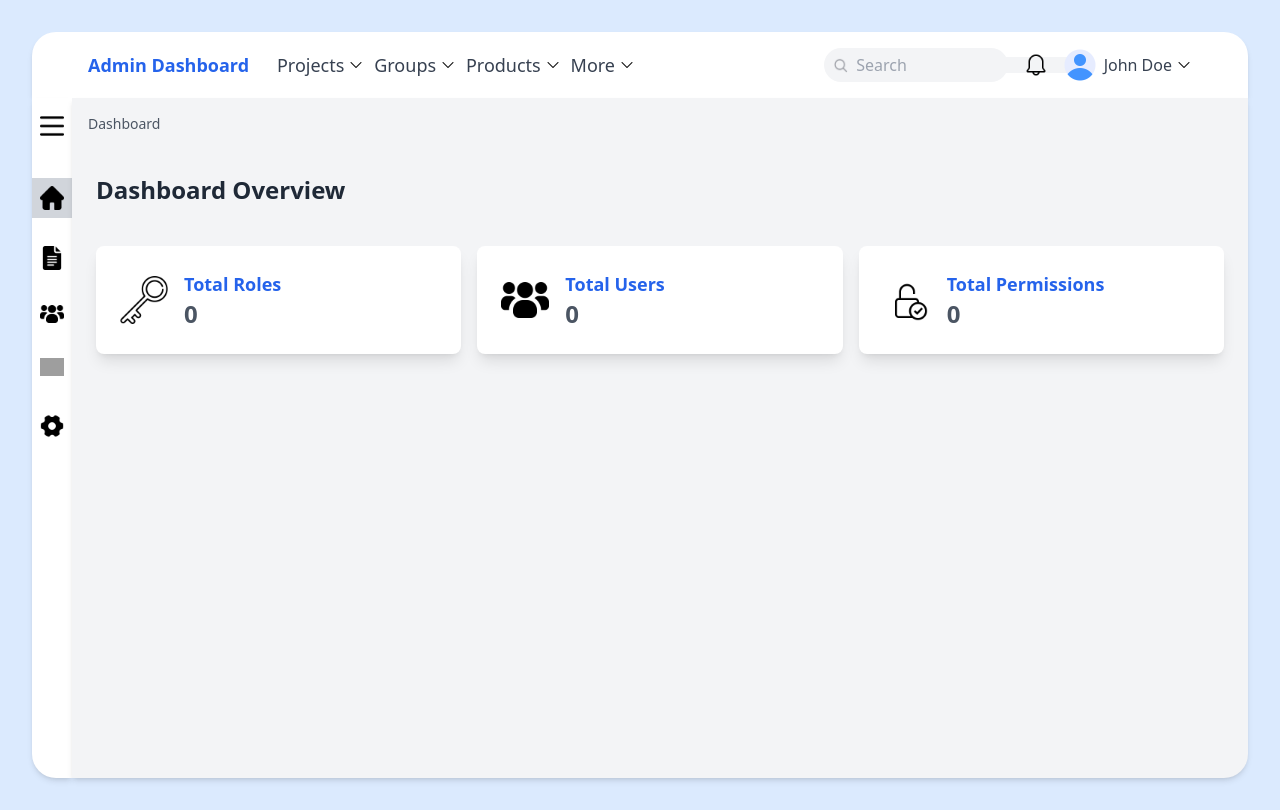
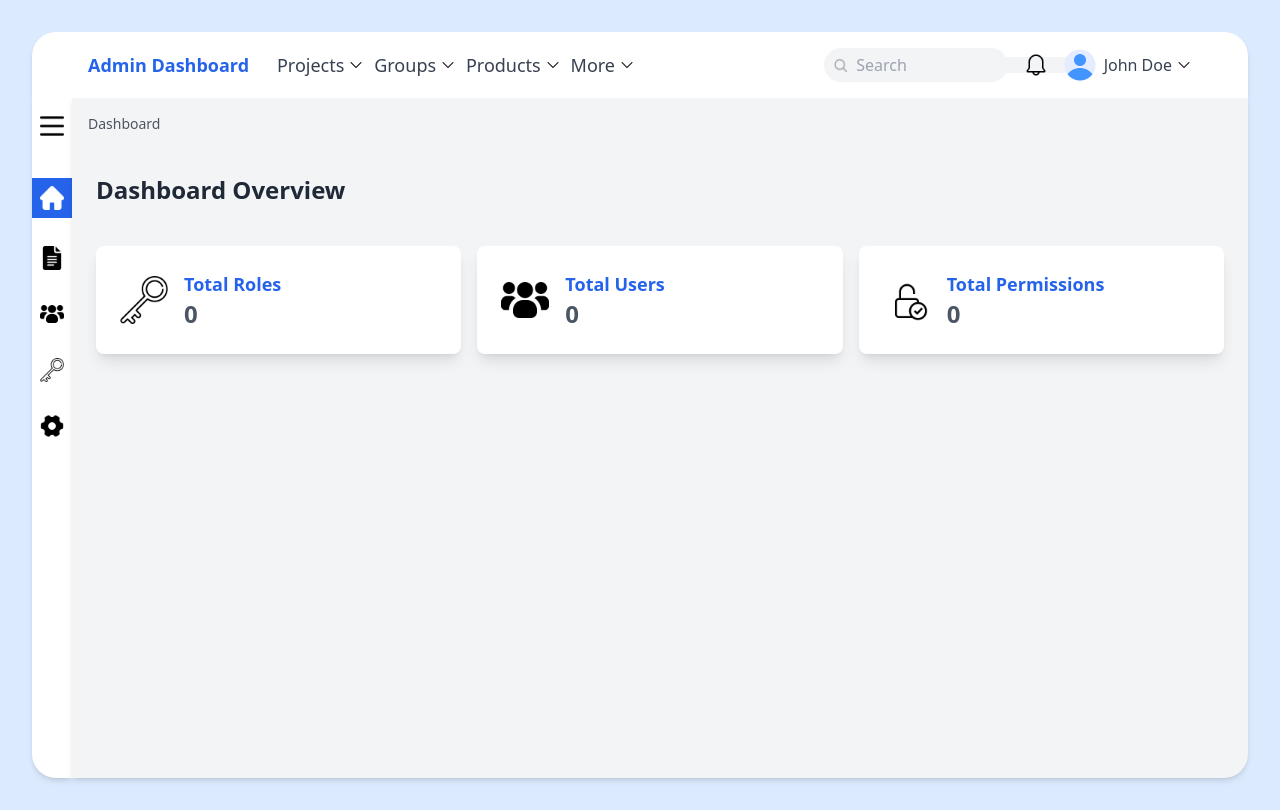
Before and after one commit to OgAeons/admin-dashboard, a React (Vite) app: page / in a window 1280 px wide. Built offline with nearby package versions, Linux system fonts and the light colour scheme; grey boxes are pictures that could not be loaded.

Commit message:
Updated sidebar: styling changes

```diff
--- a/src/components/Sidebar.jsx
+++ b/src/components/Sidebar.jsx
@@ -29,20 +29,20 @@ function Sidebar({darkMode}) {
                     <img className='w-6' src={darkMode ? '/hamburger-white.png' : '/hamburger.png'} alt="hamburger-icon" />
                 </button>
                 <div className='flex flex-col items-center space-y-4'>
-                    <Link to='/' className={`mb-1 w-10 h-10 p-2 ${activeLink === '/' ? 'bg-gray-300 dark:bg-gray-600' : ''}`} onClick={() => {handleLinkClick('/')}}>
-                        <img className='w-6' src={darkMode ? '/dashboard-white.png' : '/dashboard.png'} alt="dashboard-icon" />
+                    <Link to='/' className={`mb-1 w-10 h-10 p-2 ${activeLink === '/' ? 'bg-blue-600' : 'hover:bg-blue-700 hover:text-gray-200'}`} onClick={() => {handleLinkClick('/')}}>
+                        <img className='w-6' src={darkMode || activeLink === '/' ? '/dashboard-white.png' : '/dashboard.png'} alt="dashboard-icon" />
                     </Link>
-                    <Link to='/' className={`mb-4 w-10 h-10 p-2 ${activeLink === '/documents' ? 'bg-gray-300 dark:bg-gray-600' : ''}`} onClick={() => handleLinkClick('/')}>
-                        <img className='w-6' src={darkMode ? '/documents-white.png' : '/documents.png'} alt="documents-icon" />
+                    <Link to='/' className={`mb-4 w-10 h-10 p-2 ${activeLink === '/documents' ? 'bg-blue-600' : 'hover:bg-blue-700 hover:text-gray-200'}`} onClick={() => handleLinkClick('/')}>
+                        <img className='w-6' src={darkMode || activeLink === '/documents' ? '/documents-white.png' : '/documents.png'} alt="documents-icon" />
                     </Link>
-                    <Link to='/users' className={`mb-4 w-10 h-10 p-2 ${activeLink === '/users' ? 'bg-gray-300 dark:bg-gray-600' : ''}`} onClick={() => handleLinkClick('/users')}>
-                        <img className='w-6' src={darkMode ? '/users-white.png' : '/users.png'} alt="users-icon" />
+                    <Link to='/users' className={`mb-4 w-10 h-10 p-2 ${activeLink === '/users' ? 'bg-blue-600' : 'hover:bg-blue-700 hover:text-gray-200'}`} onClick={() => handleLinkClick('/users')}>
+                        <img className='w-6' src={darkMode || activeLink === '/users' ? '/users-white.png' : '/users.png'} alt="users-icon" />
                     </Link>
-                    <Link to='/roles' className={`mb-4 w-10 h-10 p-2 ${activeLink === '/roles' ? 'bg-gray-300 dark:bg-gray-600' : ''}`} onClick={() => handleLinkClick('/roles')}>
-                        <img className='w-6' src={darkMode ? '/roles-white.png' : '/roles.png'} alt="roles-icon" />
+                    <Link to='/roles' className={`mb-4 w-10 h-10 p-2 ${activeLink === '/roles' ? 'bg-blue-600' : 'hover:bg-blue-700 hover:text-gray-200'}`} onClick={() => handleLinkClick('/roles')}>
+                        <img className='w-6' src={darkMode || activeLink === '/roles' ? '/key-white.png' : '/key.png'} alt="roles-icon" />
                     </Link>
-                    <Link to='/settigs' className={`mb-4 w-10 h-10 p-2 ${activeLink === '/settings' ? 'bg-gray-300 dark:bg-gray-600' : ''}`} onClick={() => handleLinkClick('/settings')}>
-                        <img className='w-6' src={darkMode ? '/settings-white.png' : '/settings.png'} alt="hamburger-icon" />
+                    <Link to='/' className={`mb-4 w-10 h-10 p-2 ${activeLink === '/settings' ? 'bg-blue-600' : 'hover:bg-blue-700 hover:text-gray-200'}`} onClick={() => handleLinkClick('/')}>
+                        <img className='w-6' src={darkMode || activeLink === '/settings' ? '/settings-white.png' : '/settings.png'} alt="hamburger-icon" />
                     </Link>
                 </div>
             </div>
@@ -61,24 +61,24 @@ function Sidebar({darkMode}) {
                 </div>
 
                 <div className='flex flex-col space-y-4 w-full mr-2 transition-all duration-300'>
-                    <Link to='/' className={`text-lg hover:bg-gray-200 p-2 rounded-md w-full flex items-center ${activeLink === '/' ? 'bg-gray-300 dark:bg-gray-600' : ''}`} onClick={() => handleLinkClick('/')}>
-                        <img className='w-6 mr-2' src={darkMode ? '/dashboard-white.png' : '/dashboard.png'} alt="dashboard-icon" />
+                    <Link to='/' className={`text-lg hover:bg-blue-700 p-2 rounded-md w-full flex items-center ${activeLink === '/' ? 'bg-blue-600 text-gray-200' : 'hover:text-gray-200'}`} onClick={() => handleLinkClick('/')}>
+                        <img className='w-6 mr-2' src={darkMode || activeLink === '/' ? '/dashboard-white.png' : '/dashboard.png'} alt="dashboard-icon" />
                         <span className='text-base sidebar-text'>Dashboard</span>
                     </Link>
-                    <Link to='/' className={`text-lg hover:bg-gray-200 p-2 rounded-md w-full flex items-center ${activeLink === '/documents' ? 'bg-gray-300 dark:bg-gray-600' : ''}`} onClick={() => handleLinkClick('/')}>
-                        <img className='w-6 mr-2' src={darkMode ? '/documents-white.png' : '/documents.png'} alt="home-icon" />
+                    <Link to='/' className={`text-lg hover:bg-blue-700 p-2 rounded-md w-full flex items-center ${activeLink === '/documents' ? 'bg-blue-600 text-gray-200' : 'hover:text-gray-200'}`} onClick={() => handleLinkClick('/')}>
+                        <img className='w-6 mr-2' src={darkMode || activeLink === '/documents' ? '/documents-white.png' : '/documents.png'} alt="home-icon" />
                         <span className='text-base sidebar-text'>Documents</span>
                     </Link>
-                    <Link to='/users' className={`text-lg hover:bg-gray-200 p-2 rounded-md w-full flex items-center ${activeLink === '/users' ? 'bg-gray-300 dark:bg-gray-600' : ''}`} onClick={() => handleLinkClick('/users')}>
-                        <img className='w-6 mr-2' src={darkMode ? '/users-white.png' : '/users.png'} alt="home-icon" />
+                    <Link to='/users' className={`text-lg hover:bg-blue-700 p-2 rounded-md w-full flex items-center ${activeLink === '/users' ? 'bg-blue-600 text-gray-200' : 'hover:text-gray-200'}`} onClick={() => handleLinkClick('/users')}>
+                        <img className='w-6 mr-2' src={darkMode || activeLink === '/users' ? '/users-white.png' : '/users.png'} alt="home-icon" />
                         <span className='text-base sidebar-text'>Users</span>
                     </Link>
-                    <Link to='/roles' className={`text-lg hover:bg-gray-200 p-2 rounded-md w-full flex items-center ${activeLink === '/roles' ? 'bg-gray-300 dark:bg-gray-600' : ''}`} onClick={() => handleLinkClick('/roles')}>
-                        <img className='w-6 mr-2' src={darkMode ? '/roles-white.png' : '/roles.png'} alt="home-icon" />
+                    <Link to='/roles' className={`text-lg hover:bg-blue-700 p-2 rounded-md w-full flex items-center ${activeLink === '/roles' ? 'bg-blue-600 text-gray-200' : 'hover:text-gray-200'}`} onClick={() => handleLinkClick('/roles')}>
+                        <img className='w-6 mr-2' src={darkMode || activeLink === '/roles' ? '/key-white.png' : '/key.png'} alt="home-icon" />
                         <span className='text-base sidebar-text'>Roles</span>
                     </Link>
-                    <Link to='/' className={`text-lg hover:bg-gray-200 p-2 rounded-md w-full flex items-center ${activeLink === '/settings' ? 'bg-gray-300 dark:bg-gray-600' : ''}`} onClick={() => handleLinkClick('/')}>
-                        <img className='w-6 mr-2' src={darkMode ? '/settings-white.png' : '/settings.png'} alt="home-icon" />
+                    <Link to='/' className={`text-lg hover:bg-blue-700 p-2 rounded-md w-full flex items-center ${activeLink === '/settings' ? 'bg-blue-600 text-gray-200' : 'hover:text-gray-200'}`} onClick={() => handleLinkClick('/')}>
+                        <img className='w-6 mr-2' src={darkMode || activeLink === '/settings' ? '/settings-white.png' : '/settings.png'} alt="home-icon" />
                         <span className='text-base sidebar-text'>Settings</span>
                     </Link>
                 </div>
```
